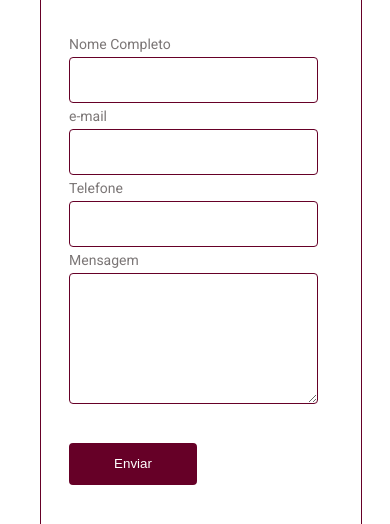
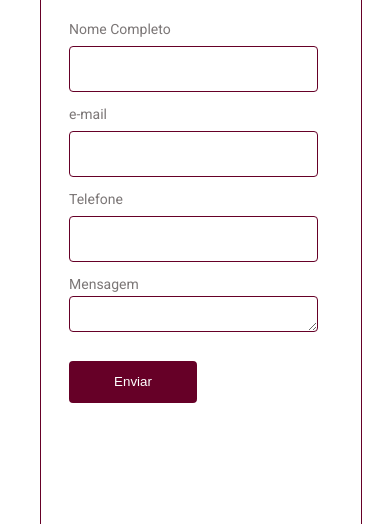
Before and after one commit to Erickleoo/Divina-Edusync, a plain HTML site: page contato.html in a window 390 px wide. Shown: the part 320-844 px from the top of the page. Drawn offline with Linux system fonts and the light colour scheme.

Commit message:
mudança responsivo

```diff
--- a/css/contato/contato.css
+++ b/css/contato/contato.css
@@ -2,6 +2,7 @@
   display: flex;
   justify-content: space-between;
   align-content: center;
+  gap: 10px;
 }
 
 .container-form {
@@ -22,21 +23,25 @@
   padding: 9px 171px 58px 189px;
   display: flex;
   flex-direction: column;
-  gap: 5px;
+  gap: 29px;
 }
 
 .quadrado {
+  margin-top: -25px;
+  margin-bottom: -20px;
   width: 31px;
   height: 33px;
   background: #c4c4c4;
 }
 
 .form label {
+  margin-top: -15px;
   font-size: 1.5rem;
   color: #7B7676;
 }
 
 .form input {
+  margin-top: -20px;
   width: 400px;
   height: 42px;
   border: 1px solid #660027;
@@ -44,14 +49,14 @@
 }
 
 .form textarea {
-  width: 400px;
-  height: 125px;
+  margin-top: -25px;
+  max-width: 400px;
+  max-height: 125px;
   border: 1px solid #660027;
   border-radius: 4px;
 }
 
 .form button {
-  margin-top: 34px;
   width: 128px;
   height: 42px;
   background: #660027;
@@ -107,13 +112,20 @@
   }
 
   .form textarea {
-    width: 243px;
+    max-width: 243px;
   }
 
   .container-contact-content p {
     font-size: 0.875rem;
   }
 }
+
+@media (max-width: 680px) {
+  .boxes {
+    width: 500px;
+  }
+}
+
 
 @media (max-width: 428px) {
   .boxes {
--- a/css/global/header.css
+++ b/css/global/header.css
@@ -14,9 +14,16 @@
   color: #000;
 }
 
+
 @media (max-width: 834px) {
   .header {
     width: 595px;
+  }
+}
+
+@media (max-width: 680px) {
+  .header {
+    width: 500px;
   }
 }
 
--- a/css/global/reset.css
+++ b/css/global/reset.css
@@ -9,7 +9,6 @@ body {
   box-sizing: border-box;
   max-width: 1200px;
   padding-left: 20px;
-  margin-right: 20px;
   margin-left: auto;
   margin-right: auto;
   margin-top: 50px;
```
